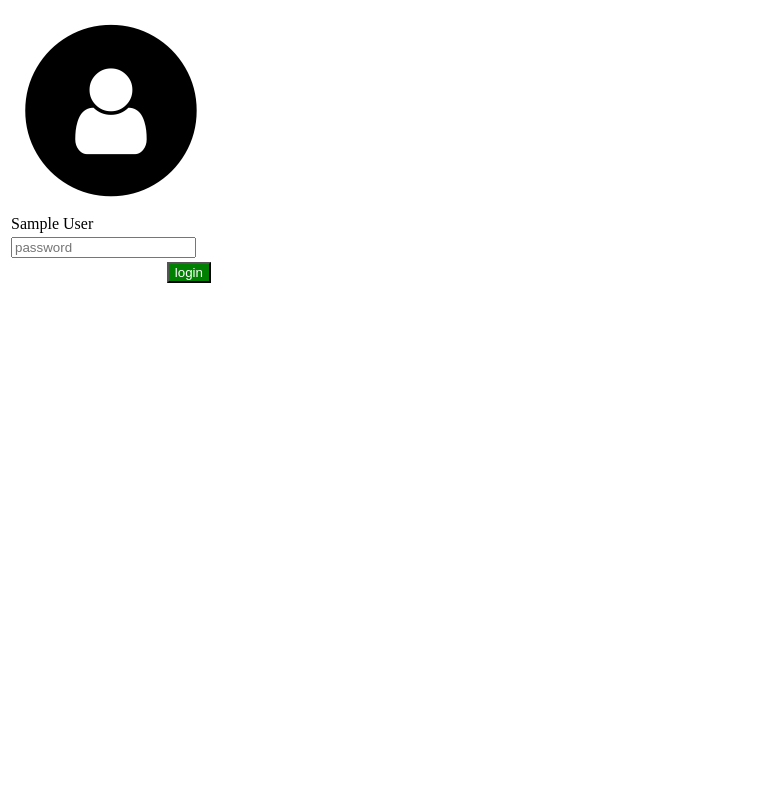
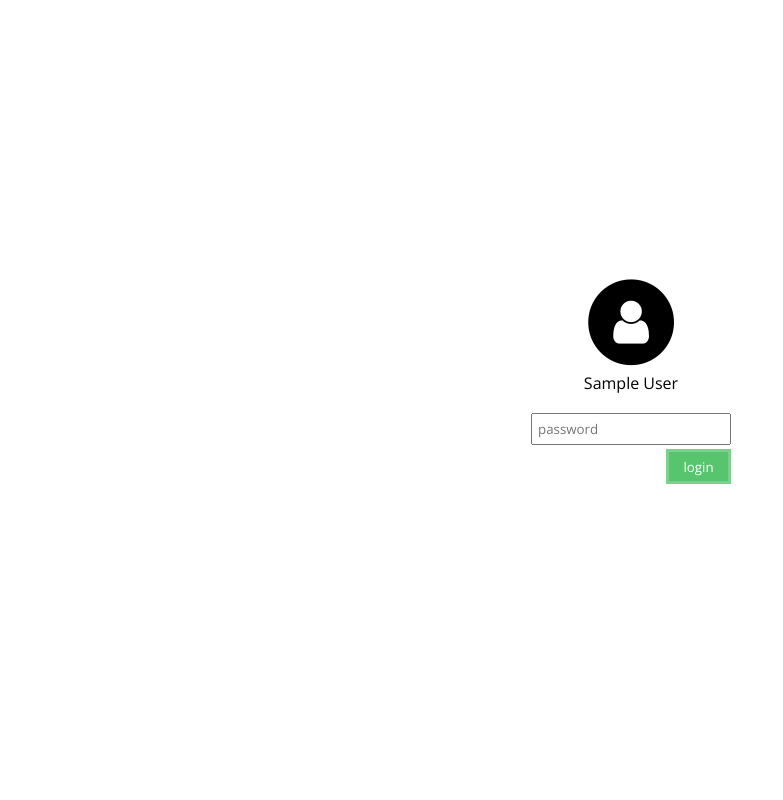
Before and after one commit to arijitpatra/OTP-based-login-and-user-authentication-system, a PHP site: page /login.php in a window 1280 px wide. Shown: the whole page, without its empty margins (0-783 px from the left). Run offline with PHP 8.4, Linux system fonts and the light colour scheme; the visitor is signed in with stand-in values (Sample User, id 1); some libraries are stand-ins or nearby versions.

Commit message:
assets  added and css applied
assets css ui

```diff
--- /dev/null
+++ b/assets/css/task.css
@@ -0,0 +1,66 @@
+* {
+    font-family: 'Open Sans', sans-serif;
+}
+
+.task-input-box {
+    width: 200px;
+    height: 20px;
+    padding: 5px;
+}
+
+.task-form-fields {
+    width: 200px;
+    //height: 20px;
+    padding: 5px;
+}
+
+.task-click-btn {
+    background-color: #56c56d;
+    color: white;
+    width: 65px;
+    height: 35px;
+    padding: 2px;
+    border: 3px solid #7cd08e;
+    float: right;
+    cursor: pointer;
+}
+
+.task-center {
+    position: fixed;
+    top: 50%;
+    left: 50%;
+    //width: 30em;
+    //height: 18em;
+    margin-top: -5em;
+    margin-left: -7em;
+}
+
+.task-login-center {
+    position: fixed;
+    top: 50%;
+    left: 50%;
+    //width: 30em;
+    //height: 18em;
+    margin-top: -9em;
+    margin-left: -7em;
+}
+
+.task-messages {
+    font-size: 12px;
+}
+
+.task-success-msg {
+    font-size: 20px;
+    color: green;
+}
+
+.task-otp-unit {
+    width: 50px;
+    height: 50px;
+    padding: 13px;
+    font-size: 35px;
+}
+
+.task-textalign-center {
+    text-align: center;
+}
--- a/login.php
+++ b/login.php
@@ -4,8 +4,27 @@ session_start();
 <html>
     <head>
         <link rel="stylesheet" href="https://maxcdn.bootstrapcdn.com/font-awesome/4.5.0/css/font-awesome.min.css">
+        <link rel="stylesheet" type="text/css" href="assets/css/task.css">
+        <link href='https://fonts.googleapis.com/css?family=Open+Sans' rel='stylesheet' type='text/css'>
     </head>
-</html>
+    <body>
+        <div class="task-login-center">
+            <p class="task-textalign-center">
+                <span class="fa-stack fa-lg" style="font-size: 50px">
+                    <i class="fa fa-circle fa-stack-2x"></i>
+                    <i class="fa fa-user fa-stack-1x fa-inverse" ></i>
+                </span>
+                <br>
+                <span class="task-message"><?php echo $_SESSION["name"] ?></span>
+            </p>
+
+            <form action="<?php echo $_SERVER['PHP_SELF'];?>" method="POST">
+                <table>
+                    <tr><td><input class="task-form-fields" type="password" name="passcheck" placeholder="password"></td></tr>
+                    <tr><td><input class="task-click-btn" type="submit" name="login" value="login"></td></tr>
+                </table>
+            </form>
+
             <?php
     $servername = "localhost";
     $username = "root";
@@ -29,22 +48,15 @@ if (!$dbconnection) {
                     //echo $_SESSION["mobile"]." ".$_SESSION["user"]." ".$_SESSION["password"];
                     header('location: success.php');
                 }
-            else
-                echo "NOT OK";
+                else {
+                    echo '<p class="task-textalign-center"><span class="task-messages">Wrong Password</span></p>';
+                }
             }
 
     ?>
-        <form action="<?php echo $_SERVER['PHP_SELF'];?>" method="POST">
-            <table>
-                <!--<tr><td><span><i class="fa fa-user" style="font-size: 100px"></i></span></td></tr>-->
-                <tr><td><span class="fa-stack fa-lg" style="font-size: 100px"><i class="fa fa-circle fa-stack-2x"></i><i class="fa fa-user fa-stack-1x fa-inverse" ></i></span></td></tr>
-                <tr><td><?php echo $_SESSION["name"] ?></td></tr>
-                <tr><td><input type="password" name="passcheck" placeholder="password"></td></tr>
-                <tr><td style="float: right"><input style="background-color: green; color: white;" type="submit" name="login" value="login"></td></tr>
-            </table>
-        </form>
-
+    </div>
+    </body>
+</html>
 <?php
-
 mysqli_close($dbconnection);
 ?>
```
Also changed, not shown: index.php (+14 -10 lines), otp.php (+30 -11 lines), signup.php (+13 -9 lines), success.php (+11 -7 lines). Lines whose indentation alone changed are shown as unchanged.
